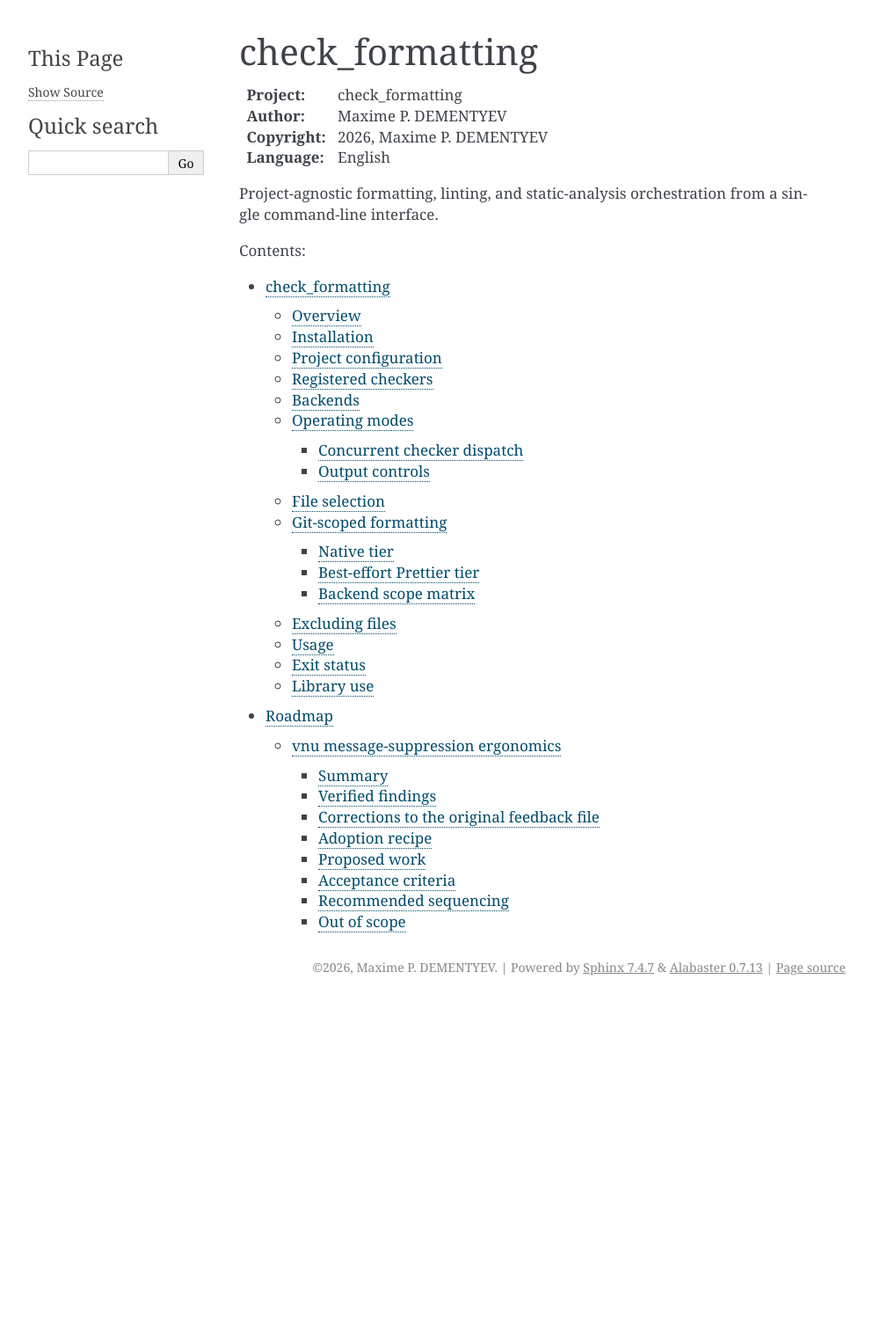
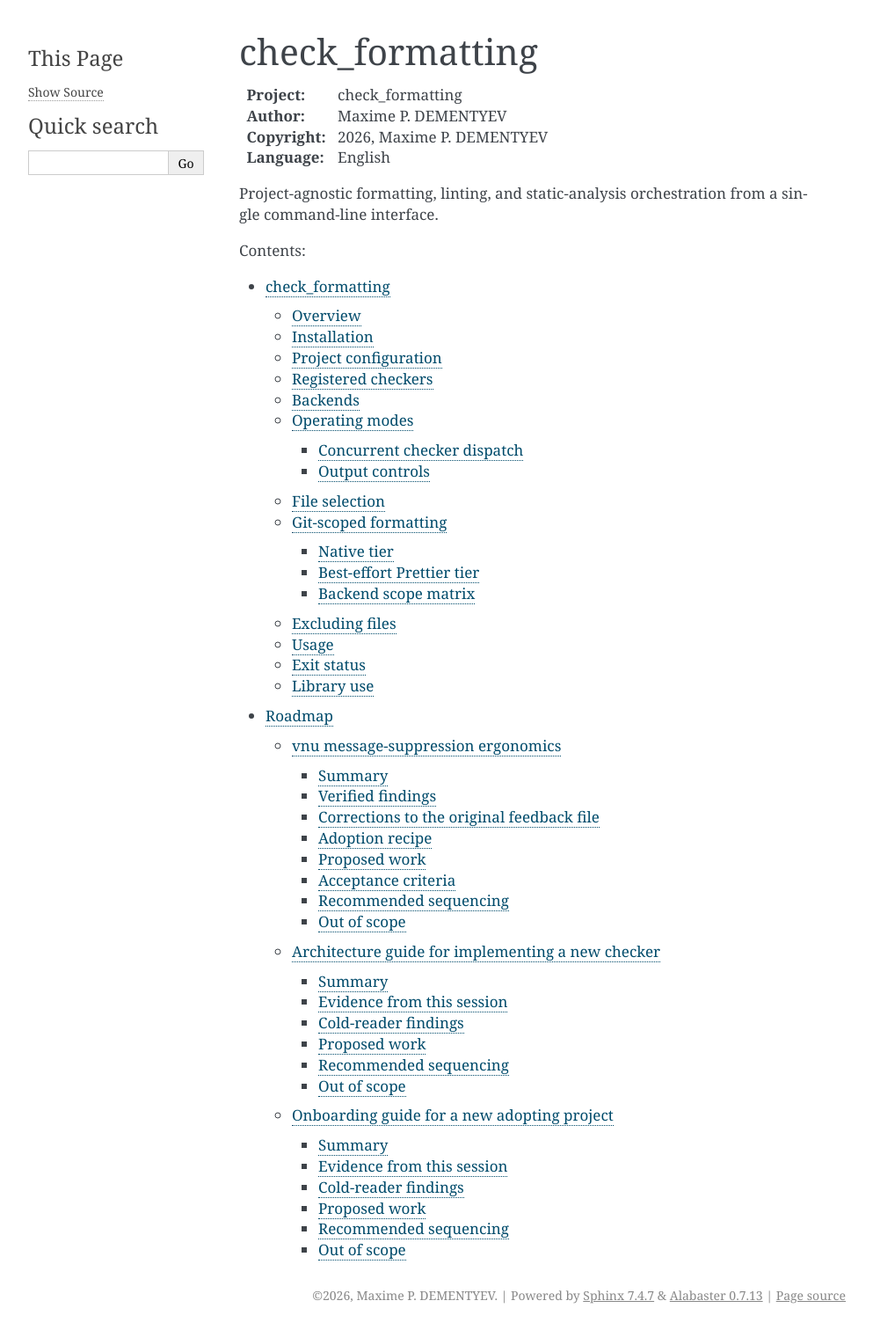
Before and after one commit to dememax/check_formatting, a Sphinx documentation site: the page built from docs/index.rst, in a window 1280 px wide. Shown: the whole page at 88% size, without its empty margins (148-1141 px from the left). Built offline with Sphinx 7.4.7, drawn with Linux system fonts in a browser that asks for light colours; before the commit the page ends 1139 px from its top, so only the background shows below that; part of the change alters nothing that is shown.

Commit message:
docs(roadmap): add contributor-architecture and adopter-onboarding epics
Two cold-reader reviews of this project's own documentation, done from
two different roles:

- new-checker-architecture-guide: from a contributor about to implement
  a new checker. Finds the per-checker reference is thorough, but there
  is zero documentation of the internal registration contract (the
  three-file _config/_registry/_checkers surface, the checker function's
  signature contract, the output/concurrency model, the selection-helper
  library, the two-tier testing convention) — a search for 'architecture'
  or 'new checker' across every doc file returns no hits. Backed by a
  concrete self-example: this session's own vnu-epic first draft got the
  output/concurrency model wrong before a full source read corrected it.

- adopter-onboarding-guide: from a new project author adopting the tool.
  Finds the same reference-vs-synthesis gap one level up: no starter
  configs by project shape, no CI-integration example, an undocumented
  mypy-cache version-invalidation behavior found by reading _checkers.py
  directly, no 'which checkers should I enable' decision aid, and no
  generalization of the vnu epic's own 'baseline broad, then narrow'
  adoption recipe to every other checker.

Both are pure documentation-gap epics (no production code involved yet),
so no TDD cycle applies to writing them, matching item 1 of the vnu
epic's own precedent.

Co-Authored-By: Claude Sonnet 5 <noreply@anthropic.com>

```diff
--- /dev/null
+++ b/docs/roadmap/adopter-onboarding-guide.rst
@@ -0,0 +1,212 @@
+.. Copyright (C) 2026 Maxime P. DEMENTYEV
+.. SPDX-License-Identifier: GPL-3.0-only
+.. Roadmap epic: onboarding guide for a new adopting project — check_formatting project
+
+#############################################
+Onboarding guide for a new adopting project
+#############################################
+
+:Status: Proposed.
+:Source: A cold-reader review of this project's own documentation
+   (README.md, :doc:`../check_formatting`) from the perspective of a new
+   project author adopting ``check_formatting`` for the first time, done in
+   this session (2026-09-07) alongside the sibling
+   :doc:`new-checker-architecture-guide` epic.
+:Versions involved: ``check_formatting`` 0.3.0
+
+*********
+Summary
+*********
+
+``check_formatting``'s per-checker *reference* documentation (the Checkers
+table, the per-backend paragraphs, the file-selection and git-scoped-fix
+tables) is accurate and precise — nothing found while reading it as a cold
+adopter turned out to be wrong. But it answers "what does checker X do"
+without ever answering "how do I, starting from a blank repository, reach a
+good `.check_formatting.toml`, a CI-integrated setup, and a workflow my own
+contributors will actually follow." That is a synthesis gap sitting one
+level above the reference, the same shape as the sibling
+:doc:`new-checker-architecture-guide` epic's finding for implementors, just
+at the adopter's altitude instead.
+
+****************************
+Evidence from this session
+****************************
+
+The :doc:`vnu-message-suppression-ergonomics` epic is itself a case study of
+this exact gap for one single checker: a real adopter (``sagui``) had to
+discover, under real usage pressure, the correct order of operations
+(baseline with ``--all`` and no filters, review every finding, fix genuine
+issues, accept one specific finding by its complete message text, then
+re-verify ``--all``) because nothing generalized that discipline ahead of
+time. That recipe is now written down — but only for ``vnu``. Nothing tells
+a first-time adopter to apply the same discipline to *any* checker before
+narrowing its scope or accepting a finding.
+
+Reading ``_checkers.py`` directly (the same pass that produced the sibling
+epic) surfaced a second, previously undiscussed instance of the same
+pattern: ``_check_mypy`` calls
+``_invalidate_mypy_cache_if_version_changed``, which silently wipes a
+project's ``.mypy_cache/`` whenever the *resolved mypy's own version*
+changes — a real, deliberate safety behavior with zero mention in
+README.md or :doc:`../check_formatting`. A project caching ``.mypy_cache/``
+in CI (an entirely standard speedup) would see occasional, unexplained
+full-cache rebuilds with no documented reason — the identical shape as
+Finding 1 of the vnu epic (a real, intentional behavior with no surfaced
+explanation), just for a different backend.
+
+**********************
+Cold-reader findings
+**********************
+
+=====================================
+No starter configs by project shape
+=====================================
+
+README.md's only example config is one abstract cpp+python+mypy snippet.
+Nothing shows a complete, realistic ``.check_formatting.toml`` for the
+project shapes the documentation itself names as the tool's actual use
+cases — "a pure Python package," "a Meson/prettier/ruff project," "a
+CMake/Zephyr project." An adopter must assemble one by hand from the
+Checkers table, one row at a time, with no worked example to check against.
+
+=========================
+No CI-integration story
+=========================
+
+No pre-commit hook example, no CI snippet, and no example consuming
+``--json``'s payload (``summary.failed``, per-checker ``results``) despite
+that flag being explicitly built for machine consumption. This project's
+own repository has no CI workflow either, so the gap has never been
+dogfooded even once.
+
+==============================================================
+The mypy-cache version-invalidation behavior is undocumented
+==============================================================
+
+See "Evidence from this session" above. Real, deliberate, CI-relevant, and
+currently discoverable only by reading ``_checkers.py``.
+
+==================================================
+No "which checkers should I enable" decision aid
+==================================================
+
+An adopter with a mixed-language repository must reverse-map their file
+types onto the Checkers table by hand. Nothing goes the other direction:
+"you have ``.py`` files → consider ``python``/``mypy``; you have
+``CMakeLists.txt`` → consider ``cmake``," etc.
+
+==================================================================
+``.formatting-ignore``'s exceptions are scattered, not tabulated
+==================================================================
+
+Individually correct, collectively hard to use: RST ignores it entirely;
+Meson and Web only honor it outside check/verbose mode; Python never
+honors it without explicit files (use ``pyproject.toml``'s own Ruff
+exclude instead). Each fact lives in its own sentence, in prose, with no
+single "does `.formatting-ignore` apply to checker X in mode Y" table to
+check against.
+
+===============================================================
+No stated compatibility policy for ``.check_formatting.toml``
+===============================================================
+
+Nothing states whether the config schema is considered stable across
+``check_formatting`` version bumps, or what happens to a project's config
+if a key is ever renamed or removed. This matters concretely: this very
+host just carried a project through a ``0.2.0`` → ``0.3.0`` upgrade in this
+session, and any consuming project pinning a ``check_formatting`` version
+has the same open question with no documented answer.
+
+================================================
+No adopter-facing day-to-day workflow template
+================================================
+
+AGENTS.md prescribes an exact discipline for this project's *own*
+contributors (run before every commit; ``--fix`` then verify clean; never
+commit with outstanding violations) but offers nothing an adopting
+project's author could copy into their own ``CONTRIBUTING.md`` — despite
+that discipline being entirely generic, not specific to developing
+``check_formatting`` itself.
+
+===================================================
+No generalized "verify your first setup" guidance
+===================================================
+
+The vnu epic's adoption recipe ("baseline broad with ``--all`` before any
+filter, review real findings, don't suppress anything unread") is exactly
+the right first-time-setup discipline for *every* checker, not only
+``vnu`` — but it was only ever written down once, ad hoc, in that one
+epic, rather than as general first-time-setup guidance a new adopter
+would find before configuring their first checker.
+
+========================================
+No consolidated backend-install matrix
+========================================
+
+Each backend's install command (``apt``, ``brew``, ``pip``, ``npm``) is
+correct but scattered across roughly a dozen separate paragraphs in the
+"Backends" section. Provisioning a fresh dev container or CI image means
+reading all of them individually rather than scanning one table.
+
+***************
+Proposed work
+***************
+
+Add a "Getting started" section (README.md, expanded in
+:doc:`../check_formatting`) covering:
+
+1. Two or three complete starter configs for the project shapes the
+   documentation already names as target use cases, each a full, valid
+   ``.check_formatting.toml`` ready to adapt rather than assemble from
+   scratch.
+2. A CI-integration example: a pre-commit hook snippet and a CI job
+   snippet, including one showing ``--json`` consumed by a script (parsing
+   ``summary.failed``/``overall_ok``) rather than only piping human output.
+3. Document the mypy-cache version-invalidation behavior next to
+   ``mypy``'s existing paragraph, with a one-line note for CI cache
+   configurations.
+4. A "which checkers should I enable" checklist, keyed by file type or
+   build system present in the adopting repository, inverse of the
+   existing Checkers table.
+5. Consolidate ``.formatting-ignore``'s per-checker, per-mode exceptions
+   into one table (checker × mode → does ``.formatting-ignore`` apply, and
+   if not, what to use instead), replacing the current scattered prose
+   without removing the detail.
+6. State a compatibility policy for ``.check_formatting.toml`` across
+   ``check_formatting`` version bumps — at minimum, whether a key rename or
+   removal would be a breaking change requiring a version bump of its own,
+   and where such a change would be announced.
+7. A copyable day-to-day workflow template an adopting project can drop
+   into its own ``CONTRIBUTING.md``, generalizing AGENTS.md's own
+   before-every-commit discipline into project-agnostic language.
+8. Generalize the vnu epic's "baseline broad, review, then narrow"
+   recipe into first-time-setup guidance that applies when enabling *any*
+   checker, with the vnu recipe kept as its worked example rather than an
+   isolated special case.
+9. A consolidated backend-install matrix: one table, tool → apt package
+   → brew package → pip package → npm dependency, for every backend, in one
+   scannable place instead of a dozen paragraphs.
+
+Pure documentation — no production code or config-schema change, so no TDD
+cycle applies, matching item 1 of the vnu epic.
+
+************************
+Recommended sequencing
+************************
+
+Independent of both the vnu epic's remaining items and the sibling
+:doc:`new-checker-architecture-guide` epic — different audience, no shared
+prerequisite. Items 3 and 6 are cheap, standalone facts worth shipping
+first; items 1, 2, 5, and 9 are the bulk of the "Getting started" section
+and are more naturally written together; item 8 depends on item 1 existing
+(the generalized recipe needs a real starter config to attach to as an
+example).
+
+**************
+Out of scope
+**************
+
+Building a `check_formatting`-specific CI product (a GitHub Action, a
+hosted dashboard, etc.) — the CI-integration item above is a documentation
+example a project author copies and adapts, not a new maintained artifact.
--- a/docs/roadmap/index.rst
+++ b/docs/roadmap/index.rst
@@ -19,3 +19,5 @@ interface from retained design history.
    :maxdepth: 1
 
    vnu-message-suppression-ergonomics
+   new-checker-architecture-guide
+   adopter-onboarding-guide
--- /dev/null
+++ b/docs/roadmap/new-checker-architecture-guide.rst
@@ -0,0 +1,208 @@
+.. Copyright (C) 2026 Maxime P. DEMENTYEV
+.. SPDX-License-Identifier: GPL-3.0-only
+.. Roadmap epic: architecture guide for implementing a new checker — check_formatting project
+
+###################################################
+Architecture guide for implementing a new checker
+###################################################
+
+:Status: Proposed.
+:Source: A cold-reader review of this project's own documentation
+   (README.md, :doc:`../check_formatting`, AGENTS.md) from the perspective
+   of a contributor about to implement a fifteenth checker, done in this
+   session (2026-09-07) while extending the ``vnu`` adapter for the
+   :doc:`vnu-message-suppression-ergonomics` epic.
+:Versions involved: ``check_formatting`` 0.3.0
+
+*********
+Summary
+*********
+
+``check_formatting``'s per-checker *reference* documentation (the Checkers
+table, the per-backend paragraphs, the git-scoped-fix tiers) is thorough and,
+as this session's own work repeatedly confirmed, accurate. But nothing
+documents the *internal contract* a new checker must satisfy: no
+``CONTRIBUTING.md``, no architecture document, not even a "read this file as
+a worked example" pointer. A search for "architecture", "new checker",
+"adding a checker", "extend", or "contribut" across README.md, AGENTS.md,
+CLAUDE.md, and both ``docs/*.rst`` returns zero hits. The only path
+available to an implementor today is: find the most structurally similar
+existing ``_check_X`` function, read it, and copy its shape — exactly what
+whoever added ``vnu`` must have done, and exactly the exercise that, one
+level down, surfaced Findings 1-3 of the vnu epic (undocumented,
+silently-failing contracts in a *backend's* CLI). This epic is that same
+observation applied to ``check_formatting``'s own internals: undocumented,
+easy-to-get-wrong contracts, just one layer further in.
+
+****************************
+Evidence from this session
+****************************
+
+While implementing item 2 of :doc:`vnu-message-suppression-ergonomics`
+(promoted from a stretch idea to shipped code), an early draft of that
+epic asserted that appending a diagnostic to ``_check_vnu`` would require
+switching away from live-streamed subprocess output, trading away
+real-time terminal feedback. That claim was wrong, and only caught by
+reading ``cli.__init__``'s ``run_one``/``_ThreadLocalStdout`` directly:
+every checker's output is already fully buffered per-thread and printed
+only once that checker's subprocess has finished, for every mode, even a
+single-checker run. Nothing states this anywhere outside that one
+docstring. A full source read, in the same session that had just spent
+several passes forensically verifying a *different* tool's CLI, still
+produced a wrong first guess about this project's own internals — good
+evidence that a contributor without that context would fare no better,
+and probably worse.
+
+**********************
+Cold-reader findings
+**********************
+
+Reading ``_registry.py``, ``_config.py``, ``_checkers.py``,
+``_selection.py``, and ``_subprocess.py`` end to end surfaces a consistent,
+well-applied, but entirely undocumented contract:
+
+=====================================
+The three-file registration surface
+=====================================
+
+Adding a checker touches three files, each a different kind of edit:
+``_config.py`` (a ``(section, key)`` tuple added to ``_CONFIG_FIELDS``, a
+``ProjectConfig`` field, and the actual TOML-parsing logic),
+``_registry.py`` (a ``Checker(label, fn, kwargs_fn, fix_command_fn,
+auto_fix)`` entry plus an import), and ``_checkers.py`` (the ``_check_X``
+function itself). The ``Checker`` ``NamedTuple``'s own docstring narrates
+*why* this used to be three separately hand-synced tables that silently
+drifted — a real lesson from this project's own history, invisible until a
+contributor happens to read that one class's docstring. ``_CONFIG_FIELDS``/
+``_CONFIG_SECTIONS`` in ``_config.py`` is a second, separate instance of the
+exact same "one shared table, not several hand-synced ones" pattern,
+undocumented as such — nothing points out that this table exists for the
+same reason and must be extended the same way.
+
+=====================================
+The checker function's own contract
+=====================================
+
+Every ``_check_X`` shares a positional signature (``root, fix, diff,
+verbose, ignore_patterns, explicit_files, quiet, **kwargs`` returning
+``bool``), resolves its backend via bare ``shutil.which`` and prints a
+specific ``"  ERROR: <tool> not found — ..."`` shape when absent, and must
+dispatch subprocesses only through ``cli._run``/``cli._run_capture_merged``
+— never raw ``subprocess`` — to stay compatible with concurrent dispatch.
+None of this is written down outside the existing checkers themselves.
+
+==============================
+The output/concurrency model
+==============================
+
+``_ThreadLocalStdout`` buffers every checker's ``print()``/``log()`` output
+per-thread during concurrent dispatch and releases it only once that
+checker's subprocess has finished — true for every mode, even a
+single-checker run. ``cli._run`` (one subprocess, "streamed" in the sense
+of writing line-by-line, though never actually reaching the real terminal
+before the checker finishes) and ``cli._run_capture_merged`` (for a checker
+that itself runs multiple subprocesses concurrently, avoiding interleaved
+output) are two different tools for two different situations, and nothing
+states when to reach for which. Separately, ``print()`` (survives
+``--quiet``, reaches ``--json``'s captured output) versus ``_make_log(quiet)``
+(gated chrome) is a real, load-bearing convention, discoverable only by
+noticing that the pre-existing missing-backend ``ERROR:`` line already uses
+plain ``print()``.
+
+==============================
+The selection-helper library
+==============================
+
+``_selection.py`` exposes ``_select_explicit_from_globs``, ``_filter_files``,
+``_filter_configured_targets``, ``_report_empty_selection``, and
+Git-hunk-range helpers. Composing the right one for a new checker's
+selection semantics (glob-matched, fixed file domain, or whole-project) has
+no guidance beyond "find a checker that looks similar and copy it."
+
+===================================================
+The git-scoped-fix contract's implementation side
+===================================================
+
+README/docs document the *outcome* of the native/best-effort/none tiers
+precisely (the tables both files share). Nothing documents how to
+*implement* the best-effort tier — the reformat/diff/merge/re-verify
+algorithm lives in ``_prettier.py`` — or when a new checker's backend
+characteristics make it worth attempting versus settling for whole-file.
+
+==============================
+The two-tier test convention
+==============================
+
+Every checker in ``tests/`` gets a mocked-backend file (dispatch-logic
+tests) and, when a real backend is installed, an ``_integration.py`` file
+(real-backend tests, ``pytest.mark.skipif`` when absent) — a real,
+consistent pattern, stated only as a general principle in AGENTS.md's TDD
+section ("mock the backend... prefer a real, hermetic reproduction..."),
+never as "every checker gets exactly these two files."
+
+===================
+No worked example
+===================
+
+Nothing points a new contributor at ``vnu`` — the simplest checker in the
+registry (analysis-only, no fix mode, two config keys) — as the reference
+implementation to read end-to-end, even though it would shortcut most of
+the above for free.
+
+***************
+Proposed work
+***************
+
+Write a single architecture/contributor document (``CONTRIBUTING.md`` or
+``docs/architecture.rst``, linked from both README.md and AGENTS.md) with:
+
+1. A concepts section naming the five internal modules
+   (``_config``/``_registry``/``_checkers``/``_selection``/``_subprocess``)
+   and each one's single responsibility, mirroring their own module
+   docstrings but tying them together as one picture instead of five
+   separate ones a reader must assemble themselves.
+2. The checker function contract, spelled out explicitly: shared
+   signature, ``shutil.which`` + the standard missing-backend error shape,
+   ``print()`` vs. ``log()`` and why, always dispatching through
+   ``cli._run``/``cli._run_capture_merged``.
+3. The output/concurrency model, stated as fact rather than left to be
+   rediscovered: every checker's output is fully buffered before printing,
+   for every mode, including a single-checker run; when to reach for
+   ``_run`` versus ``_run_capture_merged``.
+4. A "adding a checker, step by step" walkthrough using ``vnu`` as the
+   running worked example: the exact edits to ``_config.py``,
+   ``_registry.py``, and ``_checkers.py``, in order, cross-referencing each
+   real edit vnu's own addition made.
+5. The two-tier testing pattern, named explicitly as a requirement:
+   one mocked-dispatch test file, one real-backend
+   ``test_check_formatting_<name>_integration.py`` file skipped when the
+   backend is absent.
+6. A pointer to the selection-helper library in ``_selection.py`` with
+   one sentence per helper on when it's the right choice.
+
+Pure documentation — no production code or config-schema change, so no TDD
+cycle applies, matching item 1 of the vnu epic. Verification is a
+dry-run: a future contributor (or a fresh agent session) implementing a
+trivial synthetic checker using only this new document plus the existing
+per-checker examples, needing no other undocumented lookup, is the
+acceptance bar.
+
+************************
+Recommended sequencing
+************************
+
+No dependency on the vnu epic's own remaining items (native-argument
+policy, ``ignore_messages``) — this can proceed independently, at any
+time. Worth doing before the next new checker is actually added, since
+that is exactly the moment this gap turns into either a slow,
+copy-and-hope implementation or a set of new, undocumented conventions
+invented ad hoc rather than reusing the ones already established.
+
+**************
+Out of scope
+**************
+
+Rewriting or restructuring the five internal modules themselves — this
+epic documents the architecture as it stands, which this session found to
+be sound and consistently applied; the gap is purely that it is
+undocumented, not that it is wrong.
```
